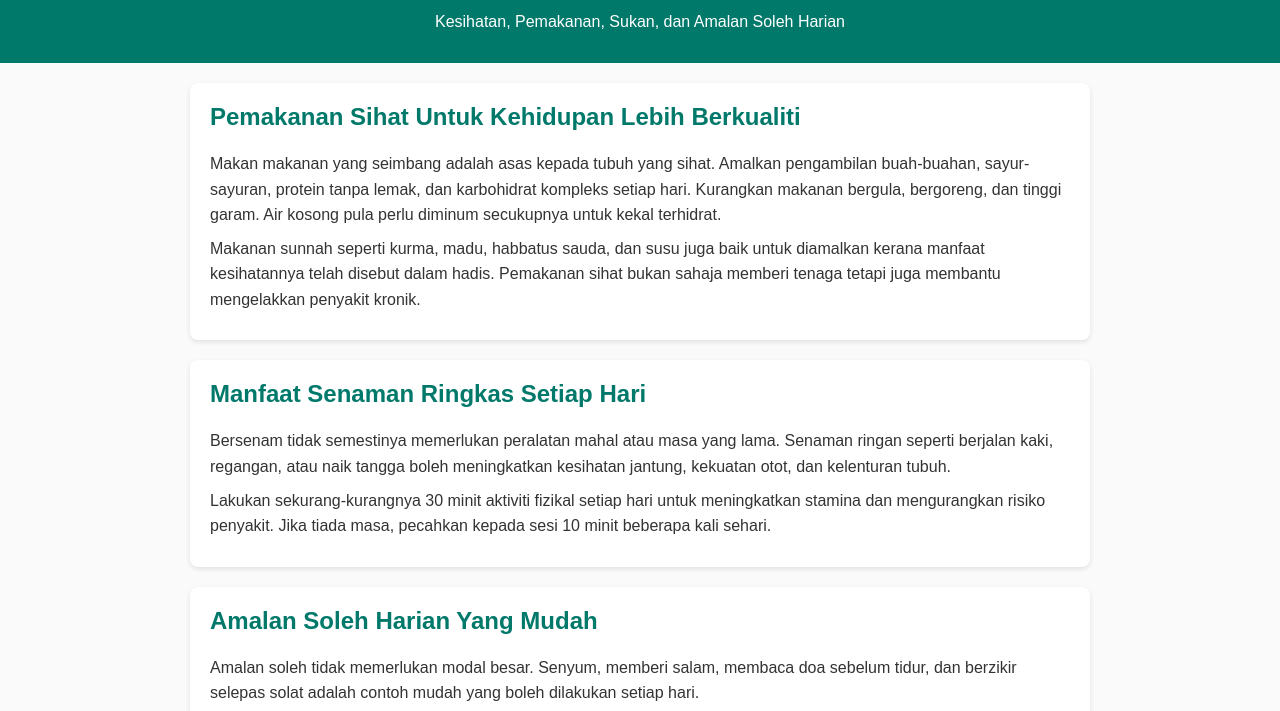
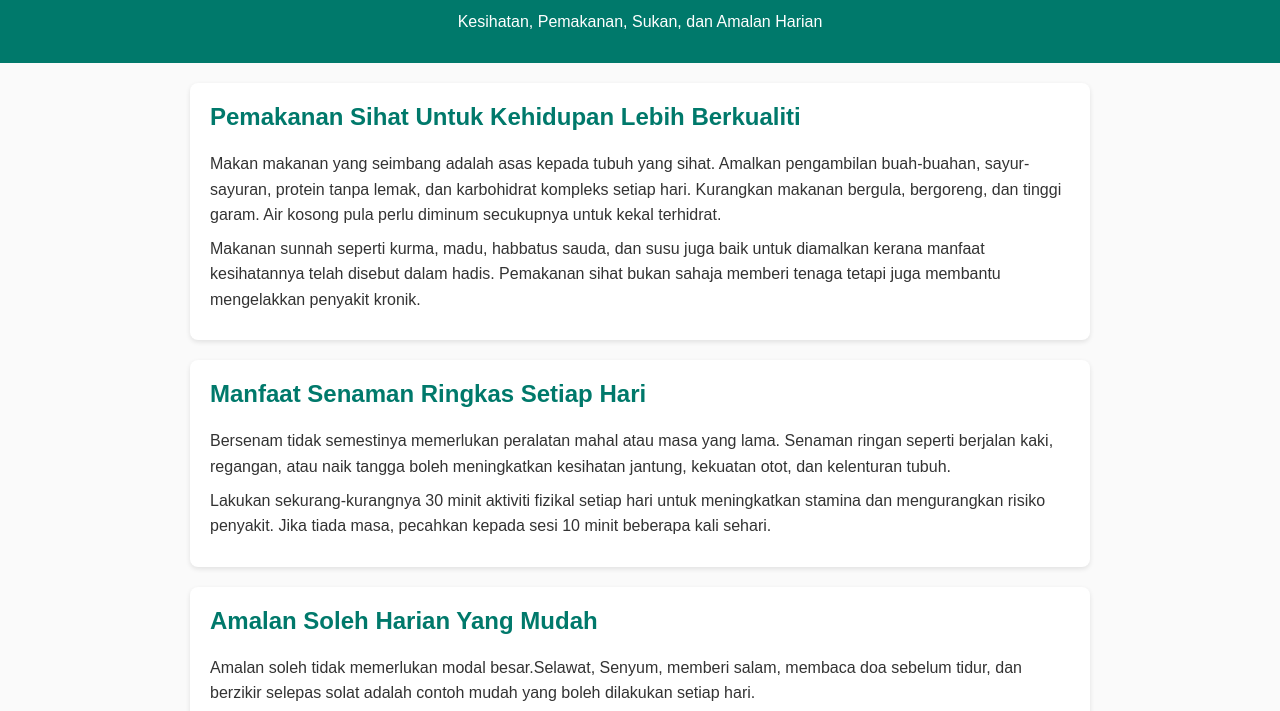
Before and after one commit to akmal773/improveyourlife, a plain HTML site: page index.html in a window 1280 px wide. Shown: the part 52-763 px from the top of the page. Drawn offline with Linux system fonts and the light colour scheme.

Commit message:
Update index.html

```diff
--- a/index.html
+++ b/index.html
@@ -53,7 +53,7 @@
 <body>
 <header>
     <h1>Blog Sihat & Amal</h1>
-    <p>Kesihatan, Pemakanan, Sukan, dan Amalan Soleh Harian</p>
+    <p>Kesihatan, Pemakanan, Sukan, dan Amalan Harian</p>
 </header>
 
 <div class="container">
@@ -71,7 +71,7 @@
 
     <article>
         <h2>Amalan Soleh Harian Yang Mudah</h2>
-        <p>Amalan soleh tidak memerlukan modal besar. Senyum, memberi salam, membaca doa sebelum tidur, dan berzikir selepas solat adalah contoh mudah yang boleh dilakukan setiap hari.</p>
+        <p>Amalan soleh tidak memerlukan modal besar.Selawat, Senyum, memberi salam, membaca doa sebelum tidur, dan berzikir selepas solat adalah contoh mudah yang boleh dilakukan setiap hari.</p>
         <p>Selain itu, membaca Al-Quran walaupun satu ayat, membantu ibu bapa, dan bersedekah walau sedikit, semuanya adalah amalan yang mendapat ganjaran besar di sisi Allah.</p>
     </article>
 
```
